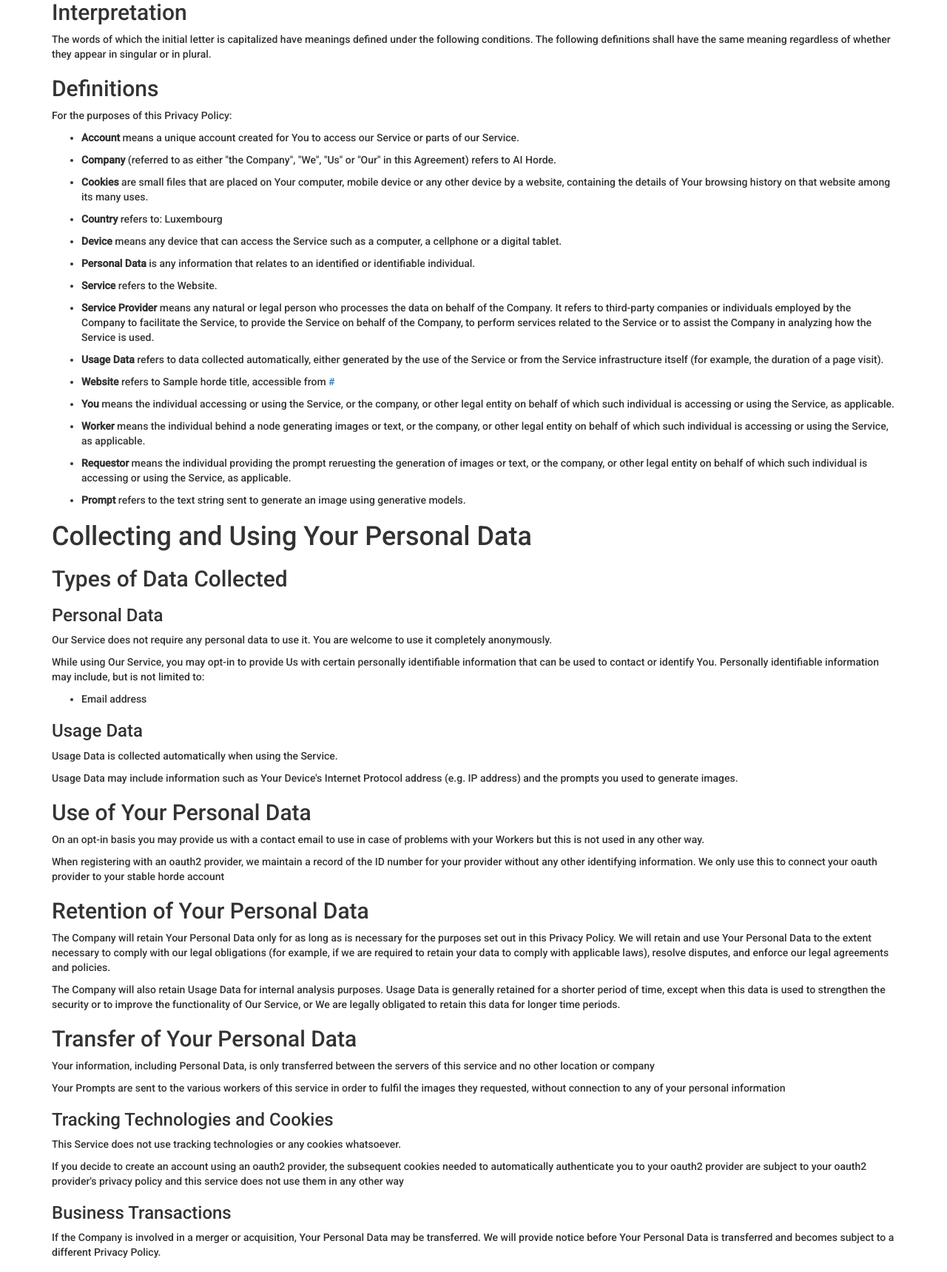
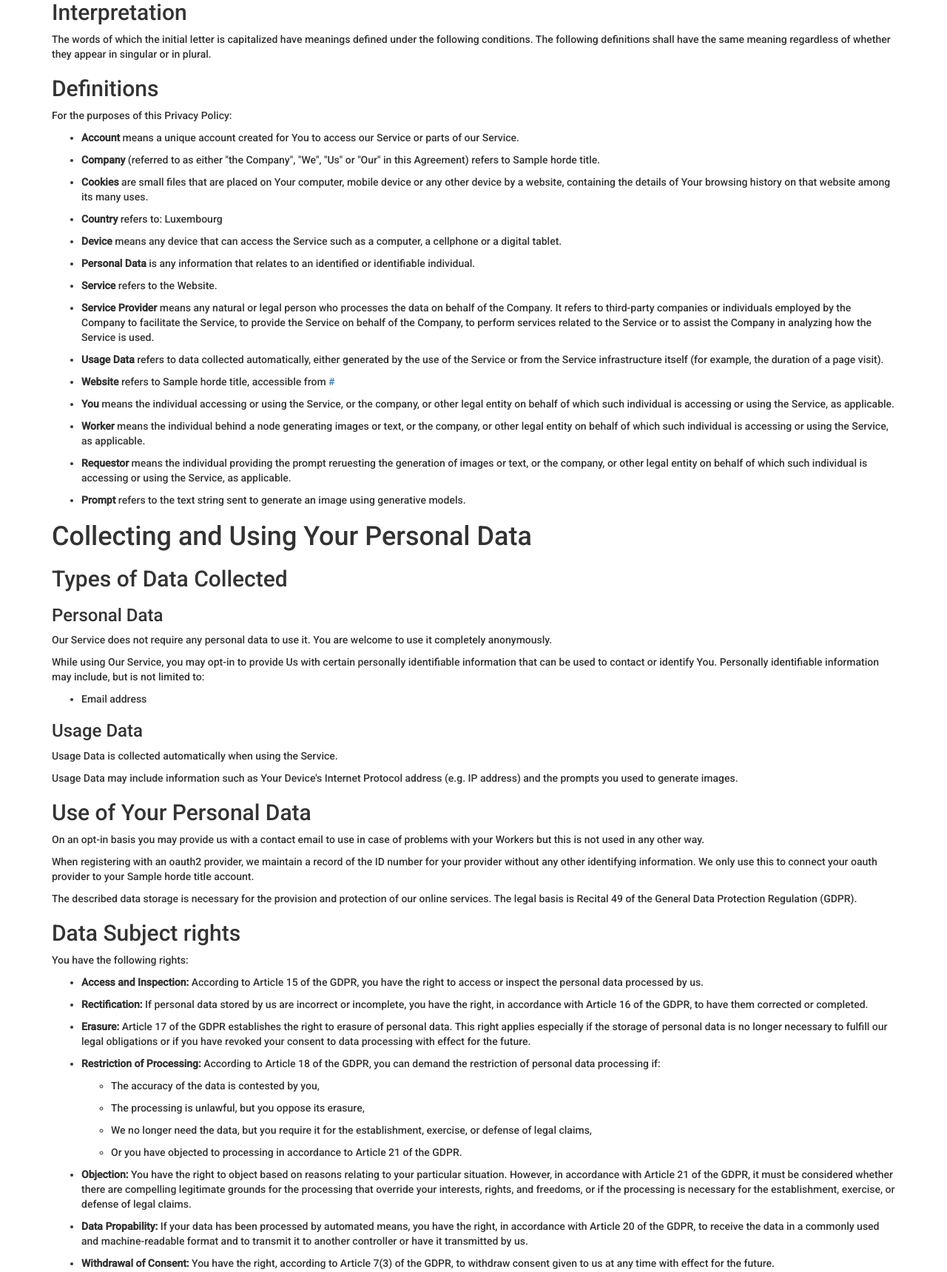
Before and after one commit to Haidra-Org/AI-Horde, a Python web app: template horde/templates/privacy_policy.html in a window 1280 px wide. Shown: the part 269-1989 px from the top of the page at 74% size. Run offline with Jinja, Linux system fonts and the light colour scheme; the template is opened without the code that fills it: most values are stand-ins (such as "Sample title", 1, 10 or a date in 2020); some libraries are stand-ins or nearby versions.

Commit message:
doc: Updated privacy policy with GDPR stuff

```diff
--- a/horde/templates/privacy_policy.html
+++ b/horde/templates/privacy_policy.html
@@ -14,7 +14,7 @@
 <p><strong>Account</strong> means a unique account created for You to access our Service or parts of our Service.</p>
 </li>
 <li>
-<p><strong>Company</strong> (referred to as either &quot;the Company&quot;, &quot;We&quot;, &quot;Us&quot; or &quot;Our&quot; in this Agreement) refers to AI Horde.</p>
+<p><strong>Company</strong> (referred to as either &quot;the Company&quot;, &quot;We&quot;, &quot;Us&quot; or &quot;Our&quot; in this Agreement) refers to {{ horde_title }}.</p>
 </li>
 <li>
 <p><strong>Cookies</strong> are small files that are placed on Your computer, mobile device or any other device by a website, containing the details of Your browsing history on that website among its many uses.</p>
@@ -68,7 +68,52 @@
 <p>Usage Data may include information such as Your Device's Internet Protocol address (e.g. IP address) and the prompts you used to generate images.</p>
 <h2>Use of Your Personal Data</h2>
 <p>On an opt-in basis you may provide us with a contact email to use in case of problems with your Workers but this is not used in any other way. </p>
-<p>When registering with an oauth2 provider, we maintain a record of the ID number for your provider without any other identifying information. We only use this to connect your oauth provider to your stable horde account</p>
+<p>When registering with an oauth2 provider, we maintain a record of the ID number for your provider without any other identifying information. We only use this to connect your oauth provider to your {{ horde_title }} account.</p>
+<p>The described data storage is necessary for the provision and protection of our online services. The legal basis is Recital 49 of the General Data Protection Regulation (GDPR).</p>
+<h2>Data Subject rights</h2>
+<p>You have the following rights:</p>
+<ul>
+    <li>
+    <p><strong>Access and Inspection:</strong> According to Article 15 of the GDPR, you have the right to access or inspect the personal data processed by us.</p>
+    </li>
+    <li>
+    <p><strong>Rectification:</strong> If personal data stored by us are incorrect or incomplete, you have the right, in accordance with Article 16 of the GDPR, to have them corrected or completed.</p>
+    </li>
+    <li>
+    <p><strong>Erasure:</strong> Article 17 of the GDPR establishes the right to erasure of personal data. This right applies especially if the storage of personal data is no longer necessary to fulfill our legal obligations or if you have revoked your consent to data processing with effect for the future.</p>
+    </li>
+    <li>
+    <p><strong>Restriction of Processing:</strong> According to Article 18 of the GDPR, you can demand the restriction of personal data processing if:</p>
+    <ul>
+        <li>
+        <p>The accuracy of the data is contested by you,</p>
+        </li>
+        <li>
+        <p>The processing is unlawful, but you oppose its erasure,</p>
+        </li>
+        <li>
+        <p>We no longer need the data, but you require it for the establishment, exercise, or defense of legal claims,</p>
+        </li>
+        <li>
+        <p>Or you have objected to processing in accordance to Article 21 of the GDPR.</p>
+        </li>
+    </ul>
+    </li>
+    <li>
+    <p><strong>Objection:</strong> You have the right to object based on reasons relating to your particular situation. However, in accordance with Article 21 of the GDPR, it must be considered whether there are compelling legitimate grounds for the processing that override your interests, rights, and freedoms, or if the processing is necessary for the establishment, exercise, or defense of legal claims.</p>
+    </li>
+    <li>
+    <p><strong>Data Propability:</strong> If your data has been processed by automated means, you have the right, in accordance with Article 20 of the GDPR, to receive the data in a commonly used and machine-readable format and to transmit it to another controller or have it transmitted by us.</p>
+    </li>
+    <li>
+    <p><strong>Withdrawal of Consent:</strong> You have the right, according to Article 7(3) of the GDPR, to withdraw consent given to us at any time with effect for the future.</p>
+    </li>
+</ul>
+<p>Complaint: Article 77 of the GDPR establishes the right to lodge a complaint with the supervisory authority. The supervisory authority responsible for us is </p>
+<p>National Commission for Data Protection</p>
+<p>15, Boulevard du Jazz</p>
+<p>L-4370 Belvaux</p>
+<p>Tél. : (+352) 26 10 60 -1</p>
 <h2>Retention of Your Personal Data</h2>
 <p>The Company will retain Your Personal Data only for as long as is necessary for the purposes set out in this Privacy Policy. We will retain and use Your Personal Data to the extent necessary to comply with our legal obligations (for example, if we are required to retain your data to comply with applicable laws), resolve disputes, and enforce our legal agreements and policies.</p>
 <p>The Company will also retain Usage Data for internal analysis purposes. Usage Data is generally retained for a shorter period of time, except when this data is used to strengthen the security or to improve the functionality of Our Service, or We are legally obligated to retain this data for longer time periods.</p>
```
